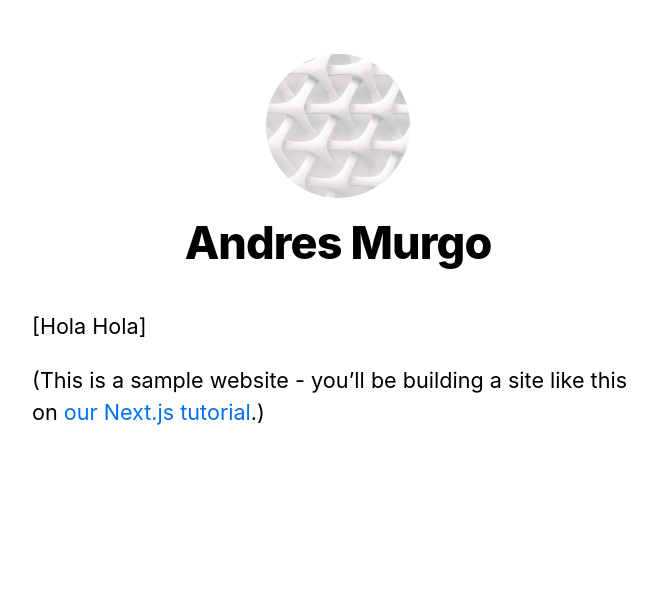
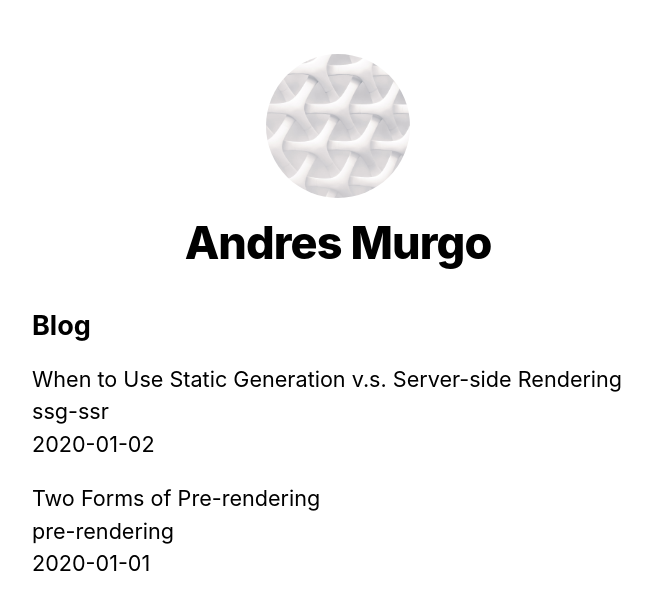
Before and after one commit to Andres3232/next, a Next.js app: page / in a window 1280 px wide. Shown: the top 610 px of the page, without its empty margins (302-959 px from the left). Built offline with nearby package versions, Linux system fonts and the light colour scheme.

Commit message:
feat: add fetched external data

```diff
--- /dev/null
+++ b/lib/posts.js
@@ -0,0 +1,35 @@
+import fs from 'fs';
+import path from 'path';
+import matter from 'gray-matter';
+
+const postsDirectory = path.join(process.cwd(), 'posts');
+
+export function getSortedPostsData() {
+  // Get file names under /posts
+  const fileNames = fs.readdirSync(postsDirectory);
+  const allPostsData = fileNames.map((fileName) => {
+    // Remove ".md" from file name to get id
+    const id = fileName.replace(/\.md$/, '');
+
+    // Read markdown file as string
+    const fullPath = path.join(postsDirectory, fileName);
+    const fileContents = fs.readFileSync(fullPath, 'utf8');
+
+    // Use gray-matter to parse the post metadata section
+    const matterResult = matter(fileContents);
+
+    // Combine the data with the id
+    return {
+      id,
+      ...matterResult.data,
+    };
+  });
+  // Sort posts by date
+  return allPostsData.sort((a, b) => {
+    if (a.date < b.date) {
+      return 1;
+    } else {
+      return -1;
+    }
+  });
+}
--- a/package.json
+++ b/package.json
@@ -6,6 +6,7 @@
     "start": "next start"
   },
   "dependencies": {
+    "gray-matter": "^4.0.3",
     "next": "latest",
     "react": "18.2.0",
     "react-dom": "18.2.0"
--- a/pages/index.js
+++ b/pages/index.js
@@ -1,19 +1,35 @@
 import Head from 'next/head';
 import Layout, { siteTitle } from '../components/layout';
 import utilStyles from '../styles/utils.module.css';
+import { getSortedPostsData } from '../lib/posts';
 
-export default function Home() {
+export async function getStaticProps() {
+  const allPostsData = getSortedPostsData();
+  return {
+    props: {
+      allPostsData,
+    },
+  };
+}
+export default function Home({ allPostsData }) {
   return (
     <Layout home>
-      <Head>
-        <title>{siteTitle}</title>
-      </Head>
-      <section className={utilStyles.headingMd}>
-        <p>[Hola Hola]</p>
-        <p>
-          (This is a sample website - you’ll be building a site like this on{' '}
-          <a href="https://nextjs.org/learn">our Next.js tutorial</a>.)
-        </p>
+      {/* Keep the existing code here */}
+
+      {/* Add this <section> tag below the existing <section> tag */}
+      <section className={`${utilStyles.headingMd} ${utilStyles.padding1px}`}>
+        <h2 className={utilStyles.headingLg}>Blog</h2>
+        <ul className={utilStyles.list}>
+          {allPostsData.map(({ id, date, title }) => (
+            <li className={utilStyles.listItem} key={id}>
+              {title}
+              <br />
+              {id}
+              <br />
+              {date}
+            </li>
+          ))}
+        </ul>
       </section>
     </Layout>
   );
--- /dev/null
+++ b/posts/pre-rendering.md
@@ -0,0 +1,11 @@
+---
+title: 'Two Forms of Pre-rendering'
+date: '2020-01-01'
+---
+
+Next.js has two forms of pre-rendering: **Static Generation** and **Server-side Rendering**. The difference is in **when** it generates the HTML for a page.
+
+- **Static Generation** is the pre-rendering method that generates the HTML at **build time**. The pre-rendered HTML is then _reused_ on each request.
+- **Server-side Rendering** is the pre-rendering method that generates the HTML on **each request**.
+
+Importantly, Next.js lets you **choose** which pre-rendering form to use for each page. You can create a "hybrid" Next.js app by using Static Generation for most pages and using Server-side Rendering for others.
--- /dev/null
+++ b/posts/ssg-ssr.md
@@ -0,0 +1,19 @@
+---
+title: 'When to Use Static Generation v.s. Server-side Rendering'
+date: '2020-01-02'
+---
+
+We recommend using **Static Generation** (with and without data) whenever possible because your page can be built once and served by CDN, which makes it much faster than having a server render the page on every request.
+
+You can use Static Generation for many types of pages, including:
+
+- Marketing pages
+- Blog posts
+- E-commerce product listings
+- Help and documentation
+
+You should ask yourself: "Can I pre-render this page **ahead** of a user's request?" If the answer is yes, then you should choose Static Generation.
+
+On the other hand, Static Generation is **not** a good idea if you cannot pre-render a page ahead of a user's request. Maybe your page shows frequently updated data, and the page content changes on every request.
+
+In that case, you can use **Server-Side Rendering**. It will be slower, but the pre-rendered page will always be up-to-date. Or you can skip pre-rendering and use client-side JavaScript to populate data.
```
Also changed, not shown: 1 other file (tests, documents, lock files or other folders).
